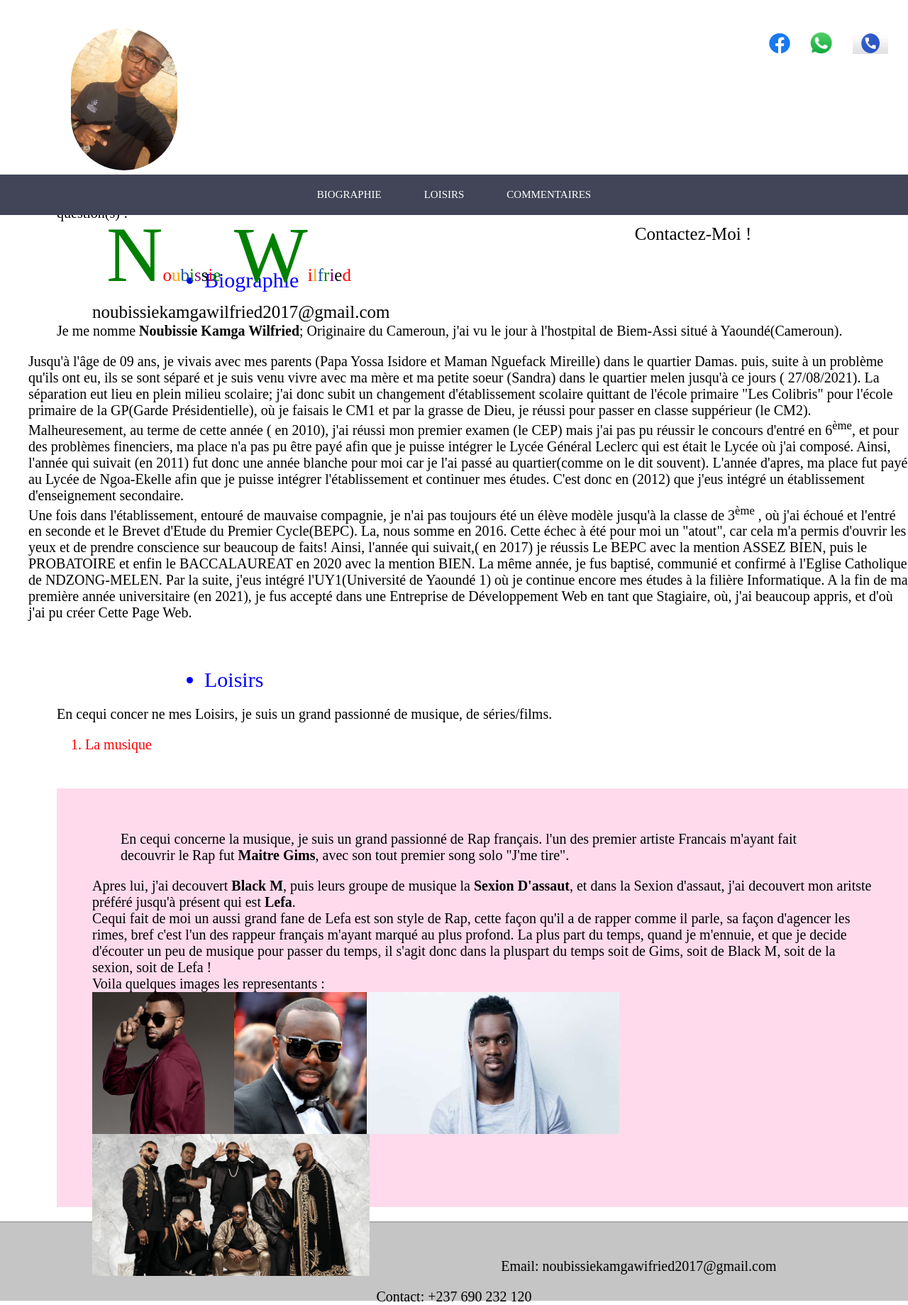
After one commit to Noubissie237/MonSite, a PHP site: page /page1.php in a window 1280 px wide. The commit adds this page. Shown: the whole page at 71% size. Run offline with PHP 8.4, Linux system fonts and the light colour scheme.

Commit message:
mon_site_jour2

```diff
--- /dev/null
+++ b/page1.css
@@ -0,0 +1,207 @@
+body{
+	margin:0px;
+	padding:0px;
+	font-size:20px;
+}
+#logo{
+	display:inline-block;
+	border-radius:90px;
+	width:150px;
+	margin-left:50px;
+	margin-top:20px;
+}
+#nom1{
+	display:inline-block;
+	margin-left:100px;
+	position:absolute;
+	margin-top:50px;
+}
+#nom1::first-letter{
+	color:green;
+	font-size:110px;
+}
+#nom2{
+	display:inline-block;
+	margin-left:280px;
+	position:absolute;
+	margin-top:50px;
+}
+#nom2::first-letter{
+	color:green;
+	font-size:110px;
+}
+#logo{
+	font-size:25px;
+}
+span{
+	margin-left:80px;
+	position:absolute;
+	margin-top:180px;
+}
+#arc1{
+	color:red;
+}
+#arc2{
+	color:orange;
+}
+#arc3{
+	color:#1452a1;
+}
+#arc4{
+	color:green;
+}
+#arc5{
+	color:purple;
+}
+#arc6{
+	color:cian;
+}
+#arc7{
+	color:red;
+}
+#arc8{
+	color:green;
+}
+
+#arc9{
+	color:red;
+}
+#arc10{
+	color:orange;
+}
+#arc11{
+	color:#1452a1;
+}
+#arc12{
+	color:green;
+}
+#arc13{
+	color:purple;
+}
+#arc14{
+	color:cian;
+}
+#arc15{
+	color:red;
+}
+#fb, #wh, #tel{
+	width:50px;
+	height:30px;
+	display:block;
+	position:absolute;
+}
+#fb{
+	margin-left:80%;
+	margin-top:-200px;
+}
+#wh{
+	margin-left:85%;
+	margin-top:-205px;
+	height:40px;
+	width:40px;
+}
+#tel{
+	margin-left:90%;
+	margin-top:-200px;
+}
+#contact{
+	margin-left:66%;
+	margin-top:70px;
+	float:right;
+}
+footer{
+	height:80px;
+	padding-top:30px;
+	text-align:center;
+	background-color:#c5c5c5;
+	border-top:2px solid #aaa;
+}
+nav{
+	width:100%;
+	background-color:#424558;
+	position:absolute;
+}
+nav ul{
+	margin:0px;
+	padding:0px;
+}
+nav li{
+	list-style-type:none;
+	float:left;
+}
+nav a{
+	display:inline-block;
+	text-decoration:none;
+	padding:20px 30px;
+	color:#fff;
+	text-transform:uppercase;
+	font-size:15px;
+}
+.table{
+	display:table;
+	margin:0 auto;
+}
+.bio:hover{
+	border-top:5px solid #4c8;
+	background-color:RGBa(64, 200, 130, 0.15);
+}
+.loi:hover{
+	border-top:5px solid #f48;
+	background-color:RGBa(200, 64, 130, 0.15);
+}
+.com:hover{
+	border-top:5px solid yellow;
+	background-color:RGBa(130, 200, 64, 0.15);
+}
+#bio{
+	margin-left:20%;
+	font-size:30px;
+	color:blue;
+}
+#loi{
+	margin-left:20%;
+	font-size:30px;
+	color:blue;
+}
+#musique{
+	margin-left:40px;
+	font-size:20px;
+	color:red;
+}
+#note1{
+	width:500px;
+	margin-left:200px;
+}
+#divmus{
+	background-color:RGBa(250, 10, 130, 0.15);
+	height:550px;
+	padding-left:50px;
+	padding-top:40px;
+	padding-right:50px;
+	margin-top:50px;
+}
+#lefa{
+		display:table;
+		margin:0 auto;
+		float:left;
+		height:200px;
+	}
+#gims{
+		display:table;
+		margin:0 auto;
+		float:left;
+		height:200px;
+
+	}
+#blackm{
+		display:table;
+		margin:0 auto;
+		float:left;
+		height:200px;
+	}
+#sexion{
+		display:table;
+		margin:0 auto;
+		float:left;
+		height:200px;
+	}
--- /dev/null
+++ b/page1.php
@@ -0,0 +1,98 @@
+<!DOCTYPE html>
+<html>
+		<head>
+			<title>MON SITE</title>
+			<link rel = "stylesheet" href="page1.css" />
+			<meta charset = "utf-8" />
+			<meta name = "viewport" content = "width=device-width, initiale-scale=1.0">
+		</head>
+	<body>
+		<header>
+			<div id = "logo">
+				<img src = "logo.jpg" alt = "logo" id="logo" />
+				<a href = "http://facebook.com"><img src ="facebook.png" id ="fb" /></a>
+				<a href = "http://alexmods.com/down/gbwhatsapp-pro."><img src ="whatsapp.png" id ="wh" /></a>
+				<a href = "237690232120"><img src ="telephone.png" id ="tel" /></a>
+				<div id = "nom1">N<spam id="arc1">o</spam><spam id="arc2">u</spam><spam id="arc3">b</spam><spam id="arc4">i</spam><spam id="arc5">s</spam><spam id="arc6">s</spam><spam id="arc7">i</spam><spam id="arc8">e</spam></div>
+				<div id = "nom2">W<spam id="arc9">i</spam><spam id="arc10">l</spam><spam id="arc11">f</spam><spam id="arc12">r</spam><spam id="arc13">i</spam><spam id="arc14">e</spam><spam id="arc15">d</spam></div>
+				<span>noubissiekamgawilfried2017@gmail.com</span>
+				<span id = "contact">Contactez-Moi !</span>
+			</div>
+		</header>
+
+		<nav>
+			<div class= "table">
+				<ul>
+					<li class="bio"><a href = "#bio">Biographie</a></li>
+					<li class ="loi"><a href = "#loi">Loisirs</a></li>
+					<li class = "com"><a href = "#">Commentaires</a></li>
+				</ul>
+			</div>
+	   </nav>
+	  <p> <blockquote><blockquote>
+		<?php
+			if((date('H') >= 0 ) && (date('H') < 12)){
+				echo "Bonjour et bienvenue à vous dans ma Page Web;";
+			}elseif((date('H')>=12) && (date('H')<18)){
+				echo "Bonne après midi à vous et bienvenue dans ma Page Web;";
+			}elseif((date('H')>=18) && (date('H')<0)){
+				echo "Bonsoir et bienvenue à vous dans ma Page Web;";
+			}
+		?>
+		 sentez nous libre et surtout n'hésitez pas à me contacter en cas de besoin ou de question(s) !
+		</blockquote></blockquote>
+		</p>
+
+		<p>
+			<ul><br/><br/>
+				<li id = "bio"> Biographie</li><br/>
+					<p>
+						<blockquote>
+							Je me nomme <strong>Noubissie Kamga Wilfried</strong>; Originaire du Cameroun, j'ai vu le jour
+							à l'hostpital de Biem-Assi situé à Yaoundé(Cameroun).</blockquote>
+							Jusqu'à l'âge de 09 ans, je vivais avec mes parents
+							(Papa Yossa Isidore et Maman Nguefack Mireille) dans le quartier Damas. puis, suite à un problème qu'ils ont
+							eu, ils se sont séparé et je suis venu vivre avec ma mère et ma petite soeur (Sandra) dans le quartier melen
+							jusqu'à ce jours ( <?php echo date('d/m/Y');?>). La séparation eut lieu en plein milieu scolaire; j'ai donc
+							subit un changement d'établissement scolaire quittant de l'école primaire "Les Colibris" pour l'école primaire de la
+							GP(Garde Présidentielle), où je faisais le CM1 et par la grasse de Dieu, je réussi pour passer en classe suppérieur (le CM2).
+							Malheuresement, au terme de cette année ( en 2010), j'ai réussi mon premier examen (le CEP) mais j'ai pas pu réussir le concours d'entré en 6<sup>ème</sup>, et
+							pour des problèmes finenciers, ma place n'a pas pu être payé afin que je puisse intégrer le Lycée Général Leclerc qui est était le Lycée où j'ai
+							composé. Ainsi, l'année qui suivait (en 2011) fut donc une année blanche pour moi car je l'ai passé au quartier(comme on le dit souvent).
+							L'année d'apres, ma place fut payé au Lycée de Ngoa-Ekelle afin que je puisse intégrer l'établissement et continuer mes études.
+							C'est donc en (2012) que j'eus intégré un établissement d'enseignement secondaire. <br/>
+							Une fois dans l'établissement, entouré de mauvaise compagnie, je n'ai pas toujours été un élève modèle jusqu'à la classe de 3<sup>ème</sup> , où j'ai échoué
+							et l'entré en seconde et le Brevet d'Etude du Premier Cycle(BEPC). La, nous somme en 2016. Cette échec à été pour moi un "atout", car cela m'a permis d'ouvrir les
+							yeux et de prendre conscience sur beaucoup de faits! Ainsi, l'année qui suivait,( en 2017) je réussis Le BEPC avec la mention ASSEZ BIEN, puis le PROBATOIRE et enfin
+							le BACCALAUREAT en 2020 avec la mention BIEN. La même année, je fus baptisé, communié et confirmé à l'Eglise Catholique de NDZONG-MELEN. Par la suite, j'eus intégré l'UY1(Université de Yaoundé 1)
+							où je continue encore mes études à la filière Informatique.
+							A la fin de ma première année universitaire (en 2021), je fus accepté dans une Entreprise de Développement Web en tant que Stagiaire, où, j'ai beaucoup appris, et d'où j'ai pu créer Cette Page Web.
+
+					</p><br/><br/>
+				<li id = "loi">Loisirs</li>
+					<p>
+						<blockquote>En cequi concer ne mes Loisirs, je suis un grand passionné de musique, de séries/films.</blockquote>
+					</p>
+						<ol>
+							<li id = "musique">La musique</li>
+								<div = id ="divmus">
+									<blockquote>En cequi concerne la musique, je suis un grand passionné de Rap français. l'un des premier artiste Francais m'ayant fait decouvrir le Rap fut <strong>Maitre Gims</strong>, avec
+									son tout premier song solo "J'me tire".</blockquote> Apres lui, j'ai decouvert <strong>Black M</strong>, puis leurs groupe de musique la <strong>Sexion D'assaut</strong>, et dans la Sexion d'assaut,
+									j'ai decouvert mon aritste préféré jusqu'à présent qui est <strong>Lefa</strong>.<br/>
+									Cequi fait de moi un aussi grand fane de Lefa est son style de Rap, cette façon qu'il a de rapper comme il parle, sa façon d'agencer les rimes, bref c'est
+									l'un des rappeur français m'ayant marqué au plus profond. La plus part du temps, quand je m'ennuie, et que je decide d'écouter un peu de musique pour passer du temps,
+									il s'agit donc dans la pluspart du temps soit de Gims, soit de Black M, soit de la sexion, soit de Lefa !<br> Voila quelques images les representants :
+									<br/><img src = "lefa.jpg" id="lefa"><img src = "gims.jpg" id="gims"><img src = "blackm.jpg" id="blackm"><img src = "sexion.jpg" id="sexion">
+								</div>
+						</ol>
+
+			</ul>
+		</p>
+
+	   <footer>
+			<p>Email: noubissiekamgawifried2017@gmail.com</p>
+			<p>Contact: +237 690 232 120</p>
+
+	   </footer>
+  </body>
+</html>
```
Also changed, not shown: acceuil_connexion.php (added, +44 -0 lines), acceuil_inscription.php (+11 -8 lines), blackm.jpg (added), facebook.png (added), gims.jpg (added), img1.jpg (added), lefa.jpg (added), logo.jpg (added), sexion.jpg (added), telephone.png (added), whatsapp.png (added).
